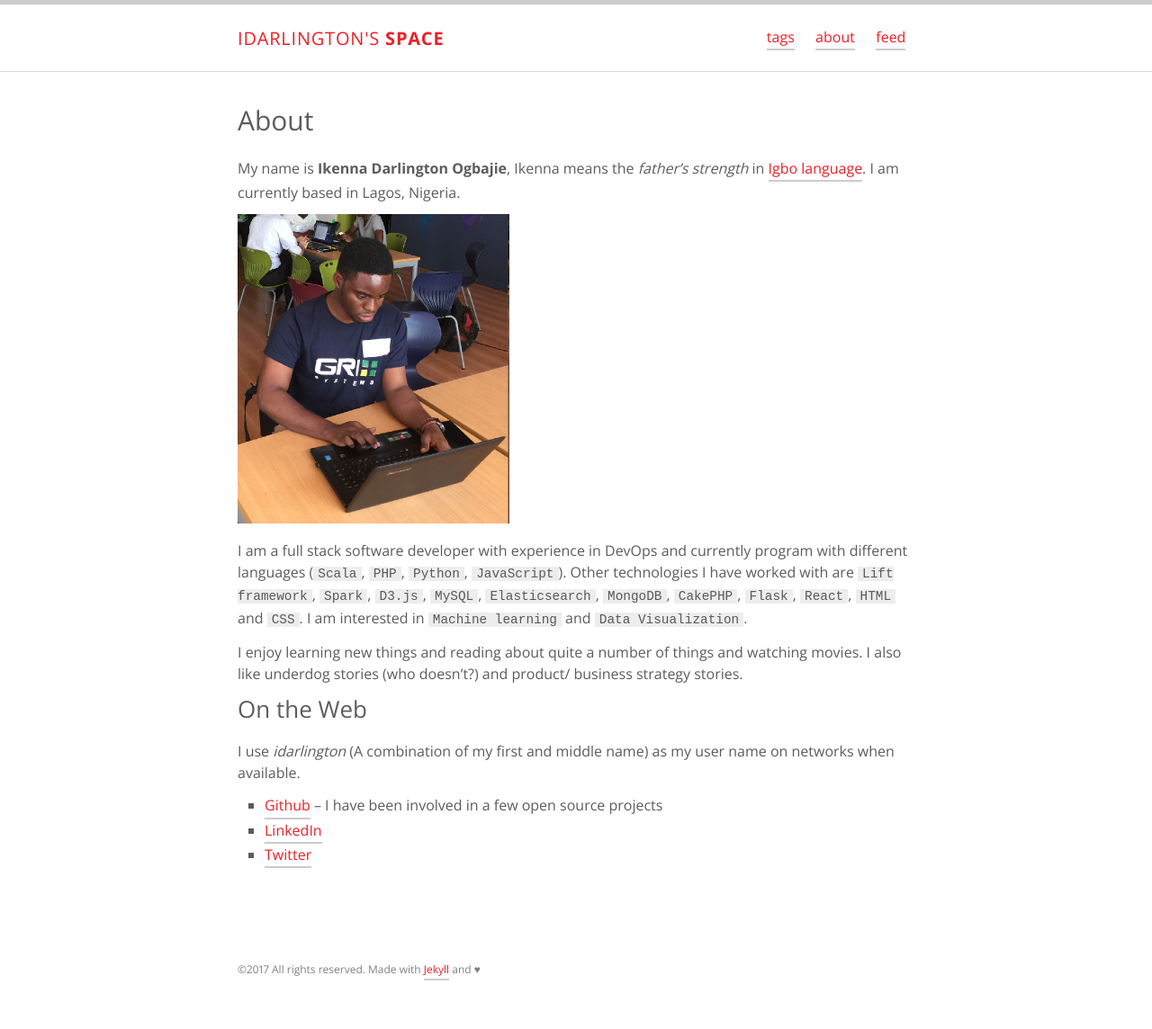
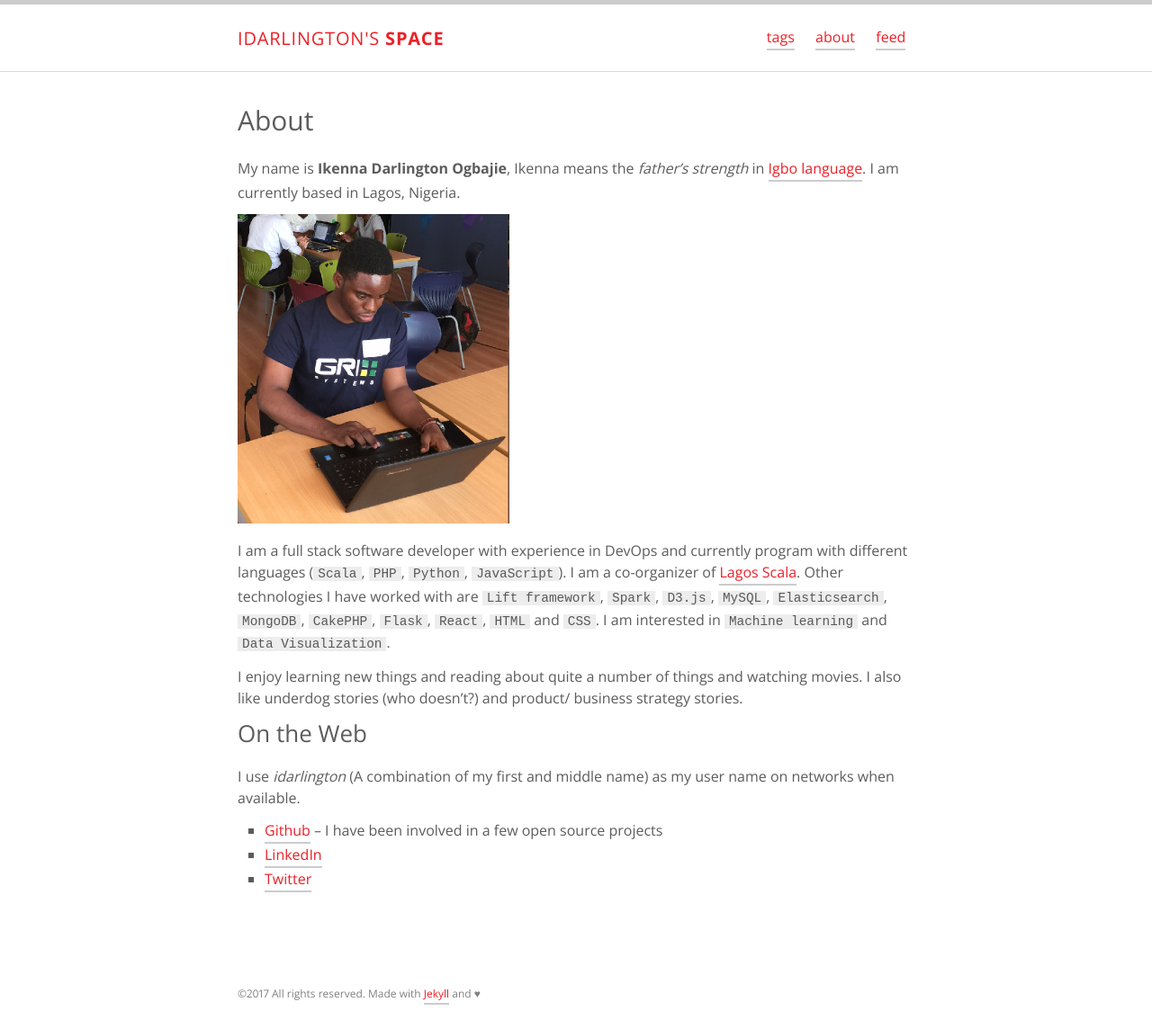
Before and after one commit to idarlington/idarlington.github.io, a Jekyll site: the page built from about.md, in a window 1280 px wide. Shown: the whole page at 90% size. Built offline with Jekyll 4.4.1, drawn with Linux system fonts in a browser that asks for light colours; before the commit the page ends 1117 px from its top, so only the background shows below that.

Commit message:
Update about.md

```diff
--- a/about.md
+++ b/about.md
@@ -14,7 +14,7 @@ My name is **Ikenna Darlington Ogbajie**, Ikenna means the *father's strength* i
 
 ![Ikenna Darlington Ogbajie](/assets/images/author.png "Ikenna Darlington")
 
-I am a full stack software developer with experience in DevOps and currently program with different languages (`Scala`, `PHP`, `Python`, `JavaScript`). Other technologies I have worked with are `Lift framework`, `Spark`, `D3.js`, `MySQL`, `Elasticsearch`, `MongoDB`, `CakePHP`, `Flask`, `React`, `HTML` and `CSS`. I am interested in `Machine learning` and `Data Visualization`.
+I am a full stack software developer with experience in DevOps and currently program with different languages (`Scala`, `PHP`, `Python`, `JavaScript`). I am a co-organizer of [Lagos Scala](https://twitter.com/lagosscala). Other technologies I have worked with are `Lift framework`, `Spark`, `D3.js`, `MySQL`, `Elasticsearch`, `MongoDB`, `CakePHP`, `Flask`, `React`, `HTML` and `CSS`. I am interested in `Machine learning` and `Data Visualization`.
 
 I enjoy learning new things and reading about quite a number of things and watching movies. I also like underdog stories (who doesn't?) and product/ business strategy stories.
 
```
